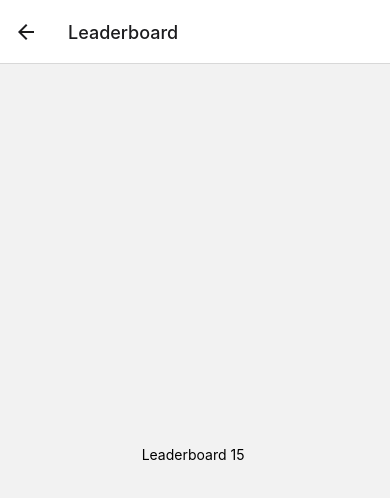
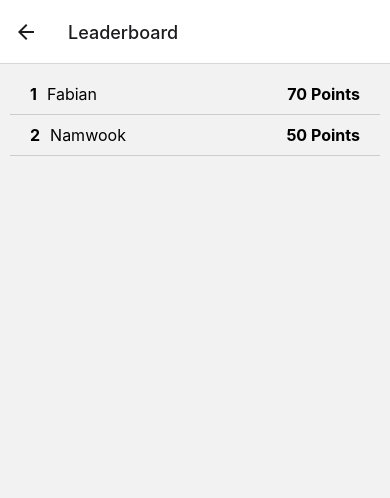
Before and after one commit to namwook0921/KSEA_App, a React Native app: screen /Leaderboard in a window 390 px wide. Shown: the top 498 px of the page. Built offline with nearby package versions, Linux system fonts and the light colour scheme.

Commit message:
leaderboard

```diff
--- a/src/DataContext/DataContext.js
+++ b/src/DataContext/DataContext.js
@@ -41,6 +41,7 @@ export const DataProvider = ({ children }) => {
     "App Dev",
     "Sophomore"
   );
+  NAMWOOK.points = 50;
   const FABIAN = new User(
     "Fabian", // Name
     "fabiankmroh@berkeley.edu",
@@ -50,6 +51,7 @@ export const DataProvider = ({ children }) => {
     "App Dev",
     "Freshman"
   );
+  FABIAN.points = 70;
 
   const BANQUET = new Event(
     "Banquet",
--- a/src/screens/LeaderboardScreen.js
+++ b/src/screens/LeaderboardScreen.js
@@ -1,14 +1,67 @@
 import React from "react";
-import { View, Text, Button, StyleSheet } from "react-native";
-
-const EXAMPLESCORE = 15;
+import { View, Text, StyleSheet, ScrollView } from "react-native";
+import { useData } from "../DataContext/DataContext"; // Import useData hook
 
 const LeaderboardScreen = ({ navigation }) => {
+  const { data } = useData(); // Use the context to get the data
+
+  // Sort users by points in descending order and include rank
+  const sortedUsers = data.members
+    .slice() // Create a shallow copy to sort without mutating the original array
+    .sort((a, b) => b.points - a.points) // Sort users based on points
+    .map((user, index) => ({ ...user, rank: index + 1 })); // Map users to include rank
+
   return (
-    <View style={{ flex: 1, alignItems: "center", justifyContent: "center" }}>
-      <Text>Leaderboard {EXAMPLESCORE} </Text>
+    <View style={styles.container}>
+      <ScrollView style={styles.scrollView}>
+        {sortedUsers.map((user) => (
+          <View key={user.email} style={styles.userRow}>
+            <Text style={styles.rankText}>{user.rank}</Text>
+            <Text style={styles.nameText}>{user.name}</Text>
+            <Text style={styles.pointsText}>{user.points} Points</Text>
+          </View>
+        ))}
+      </ScrollView>
     </View>
   );
 };
 
+const styles = StyleSheet.create({
+  container: {
+    flex: 1,
+    alignItems: "center",
+    justifyContent: "center",
+    padding: 10,
+  },
+  scrollView: {
+    width: "100%",
+  },
+  userRow: {
+    flexDirection: "row",
+    justifyContent: "space-between",
+    alignItems: "center",
+    paddingVertical: 10,
+    paddingHorizontal: 20,
+    borderBottomWidth: 1,
+    borderColor: "#ccc",
+  },
+  rankText: {
+    fontWeight: "bold",
+    fontSize: 16,
+    color: "#000",
+  },
+  nameText: {
+    flex: 1,
+    textAlign: "left",
+    marginLeft: 10,
+    fontSize: 16,
+    color: "#000",
+  },
+  pointsText: {
+    fontWeight: "bold",
+    fontSize: 16,
+    color: "#000",
+  },
+});
+
 export default LeaderboardScreen;
```
